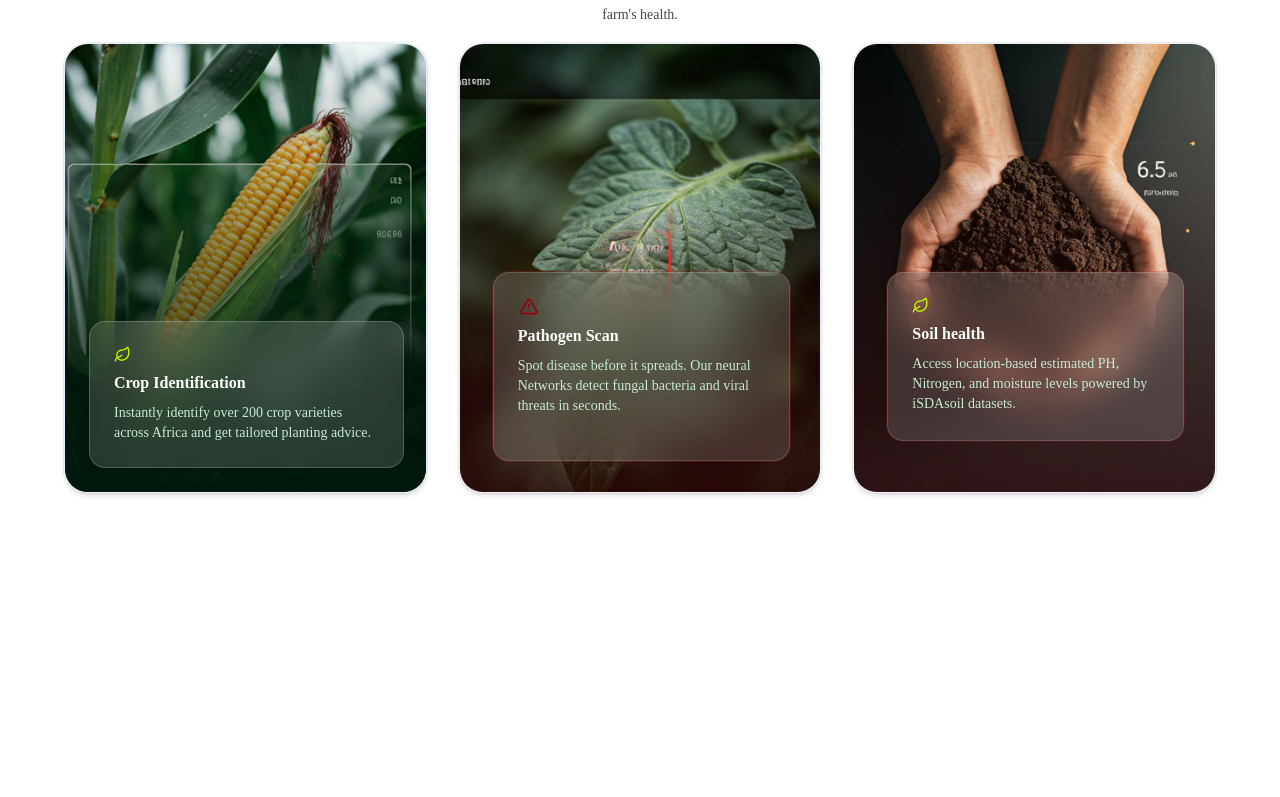
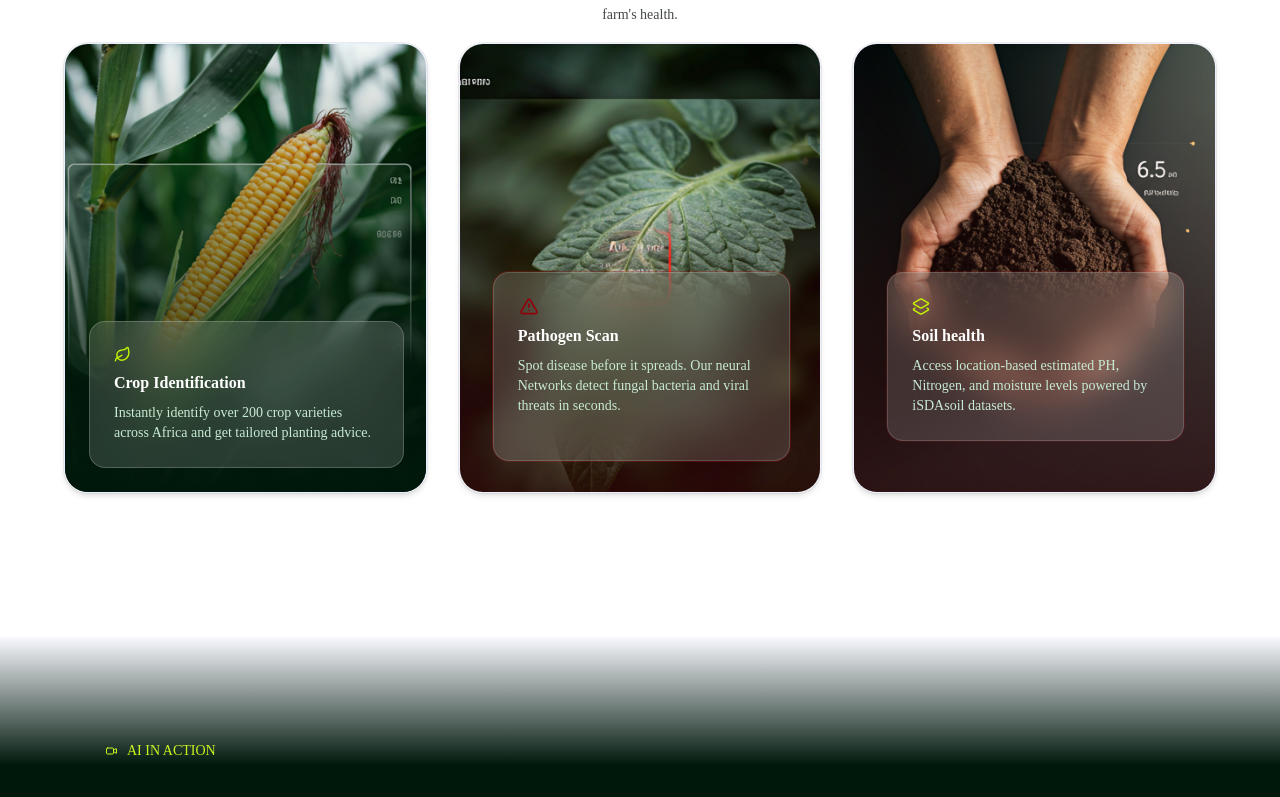
Before and after one commit to ajiambo-belinda/figma-design, a Next.js app: page / in a window 1280 px wide. Shown: the part 1158-1955 px from the top of the page. Before the commit the page ends 1795 px from the top, so only its background shows below. Built offline with nearby package versions, Linux system fonts and the light colour scheme.

Commit message:
commit changes

```diff
--- a/app/page.tsx
+++ b/app/page.tsx
@@ -1,6 +1,7 @@
 import Navbar from "@/components/Navbar";
 import Hero from "@/components/Hero";
 import Capabilities from "@/components/Capabilities";
+import AIShowcasesection from "@/components/AIShowcasesection";
 
 export default function Home() {
   return (
@@ -8,6 +9,7 @@ export default function Home() {
       <Navbar />
       <Hero />
       <Capabilities />
+      <AIShowcasesection />
     </main>
   );
 }
--- /dev/null
+++ b/components/AIShowcasesection.tsx
@@ -0,0 +1,22 @@
+import { Video } from "lucide-react";
+
+export default function AIShowcasesection () {
+    return (
+        <section className=" relative w-full max-w-[1280px] mx-auto px-[24px] pt-[96px] pb-[96px] bg-[#00180C]">
+            <div className="absolute top-0 left-0 w-full h-[128px] bg-gradient-to-b from-[#f9f9ff] to-[#f9f9ff]/0 z-10 pointer-events-none"></div>
+            <div className="flex flex-col w-full max-w-[1280px] px-[64px] gap-[64px]">
+                <div className="flex flex-col w-[1152px] h-[173.59px] gap-[15px]">
+                    {/*Overlay*/}
+                    <div className="flex flex-row items-center w-fit rounded-full py-[8px] px-[16px] gap-[8px] text-[#C1F100]">
+                        < Video className="w-[15px] h-[12px] text-[#C3F400]"/>
+                        <span className="font-inter font-normal text-[14px] leading-[20px] text-[#C3F400]">AI IN ACTION</span>
+
+
+
+                    </div>
+                </div>
+            </div>
+
+        </section>
+    )
+}
--- a/components/Cards.tsx
+++ b/components/Cards.tsx
@@ -1,4 +1,4 @@
-import { Leaf, TriangleAlert } from "lucide-react";
+import { Leaf, TriangleAlert, Layers2 } from "lucide-react";
 
 export default function Cards() {
   return (
@@ -73,7 +73,7 @@ export default function Cards() {
   {/* Content */}
   <div className="absolute z-20 flex flex-col w-[360.67px] h-[253px] top-[196px] left-[1px] p-[32px]">
     <div className="w-[296.97px] h-[169px] rounded-[16px] p-[24px] gap-[8px] border border-white/15 ring-1 ring-[#BA1A1A]/20 bg-white/15 backdrop-blur-[20px] flex flex-col">
-      <Leaf className="w-[17px] h-[17px] text-[#C3F400]" />
+      <Layers2 className="w-[18px] h-[19.05px] text-[#C3F400]" />
       <h3 className="font-montserrat font-bold leading-[24px] text-white text-[16px]">
         Soil health
       </h3>
```
